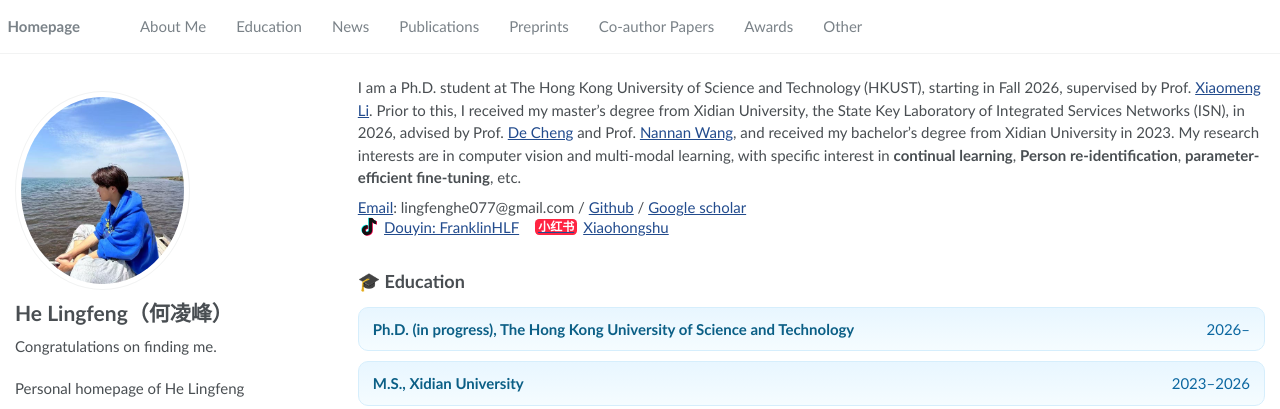
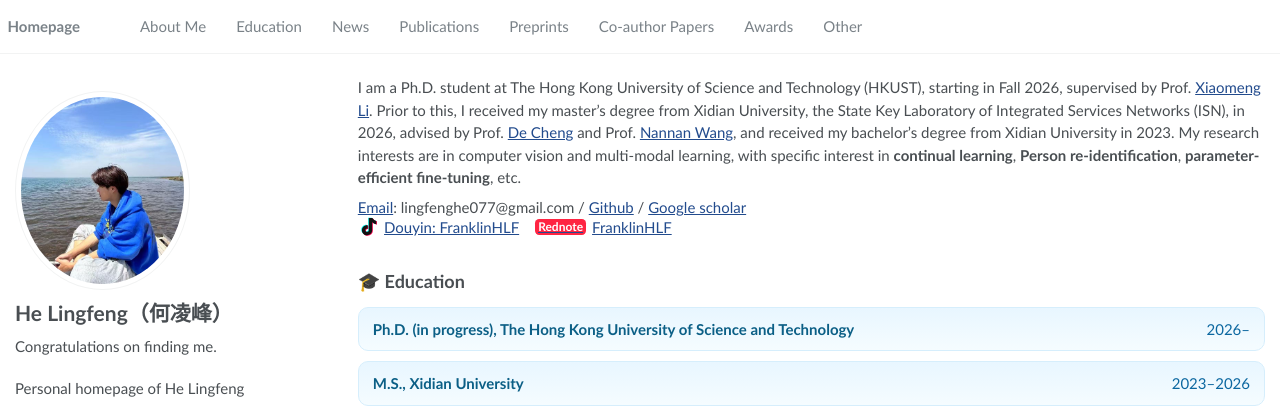
Before and after one commit to HHHLF/profile, a Jekyll site: the page built from _pages/about.md, in a window 1280 px wide and 900 px high. Shown: the top 409 px of the window. Built offline with Jekyll 4.4.1, drawn with Linux system fonts in a browser that asks for light colours.

Commit message:
Update about.md

```diff
--- a/_pages/about.md
+++ b/_pages/about.md
@@ -356,9 +356,9 @@ I am a Ph.D. student at The Hong Kong University of Science and Technology (HKUS
     </span>
     Douyin: FranklinHLF
   </a>
-  <a class="social-link" href="https://www.xiaohongshu.com/user/profile/636f0b7700000001f01b4ff" target="_blank" rel="noopener">
-    <span class="social-icon rednote-icon" aria-hidden="true">小红书</span>
-    Xiaohongshu
+  <a class="social-link" href="https://www.xiaohongshu.com/user/profile/636f0b77000000001f01b4ff?xsec_token=AB7GfuaUGnDy0VeSr8Hp8LCuvo1UU4ZH-sl_GmedqFbXk%3D&xsec_source=pc_search" target="_blank" rel="noopener">
+    <span class="social-icon rednote-icon" aria-hidden="true">Rednote</span>
+    FranklinHLF
   </a>
 </span>
 </p>
```
